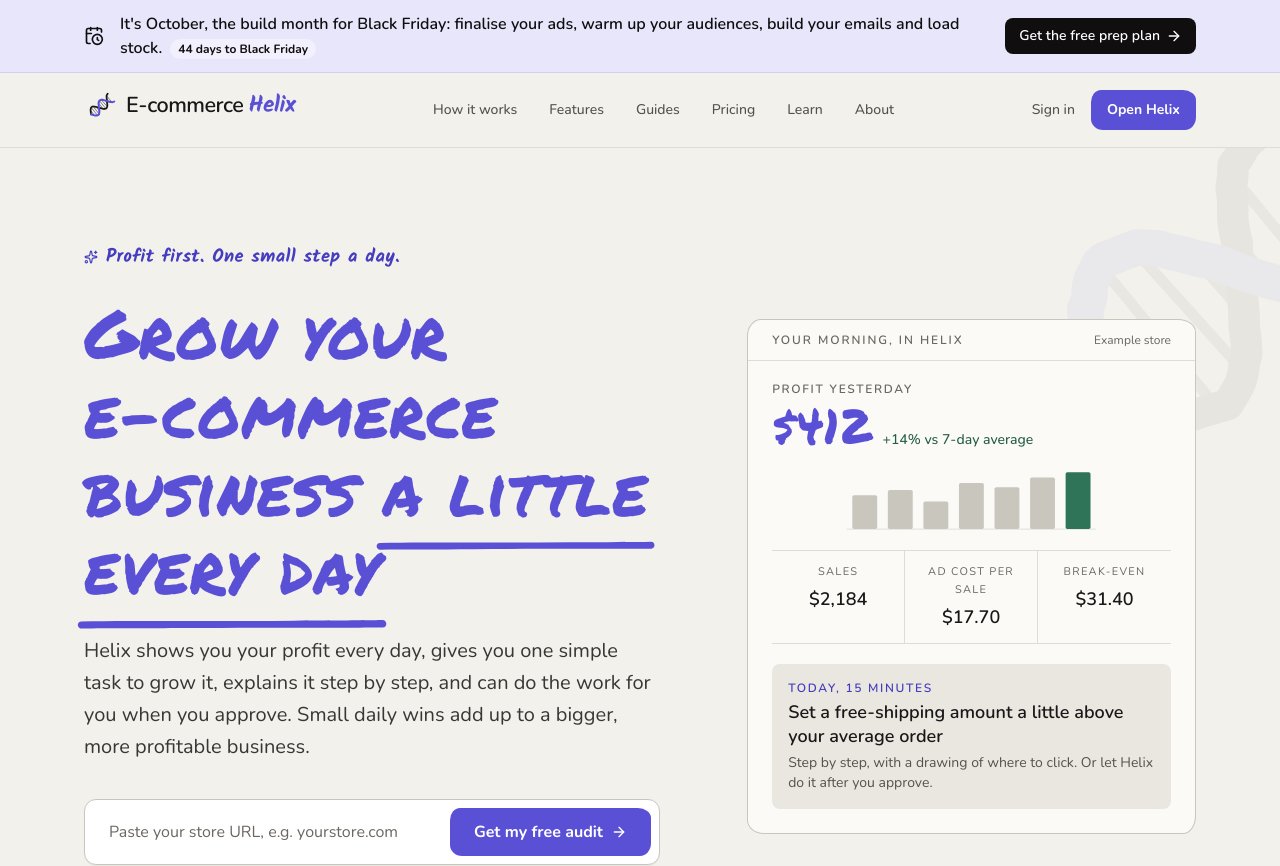
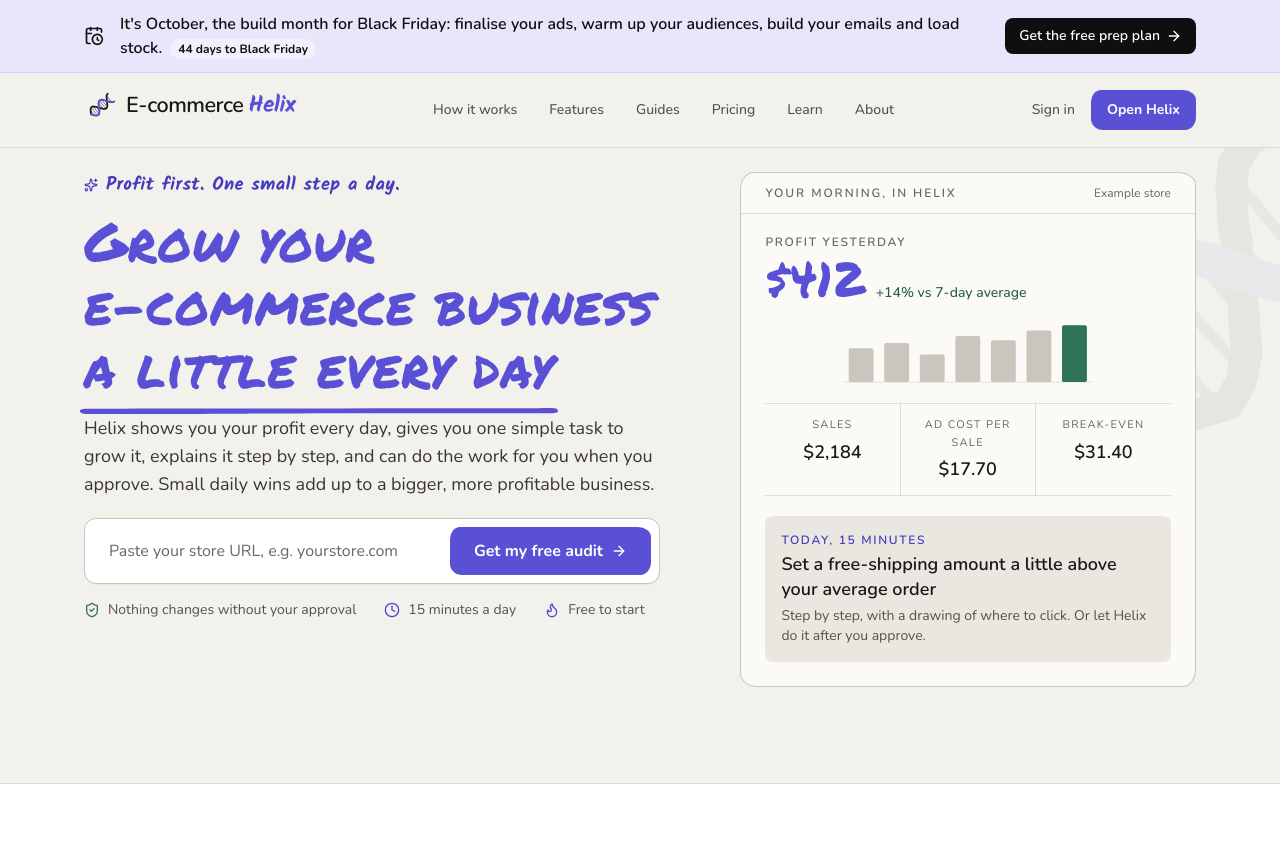
Before and after one commit to Astryks/Ecommercehelix, a Next.js app: page / in a window 1280 px wide. Shown: the top 866 px of the page. Built offline with nearby package versions, Linux system fonts and the light colour scheme.

Commit message:
Tighten homepage hero spacing so the audit box fits above the fold on short laptop screens

```diff
--- a/src/app/globals.css
+++ b/src/app/globals.css
@@ -209,3 +209,24 @@ a { text-underline-offset: 3px; }
 
 /* Room for the heavy underline so it never touches the next line. */
 :where(h1, h2, h3, p, blockquote):has(> .grad-text, > .scribble) { line-height: 1.38; }
+
+/* Hero: keep the URL box and trust line above the fold on short laptop screens (unlayered so it wins over utilities). */
+@media (max-height: 820px) {
+  .hero-sec { padding-top: 1.5rem; gap: 2.5rem; }
+  .hero-h1 { margin-top: 0.75rem; }
+  .hero-lead { margin-top: 1rem; }
+  .hero-form { margin-top: 1.25rem; }
+  .hero-trust { margin-top: 1rem; }
+}
+@media (min-width: 1024px) and (max-height: 820px) {
+  .hero-sec { align-items: start; }
+  .hero-h1 { font-size: 3.4rem; line-height: 1.02; }
+  .hero-lead { font-size: 1.125rem; line-height: 1.75rem; }
+}
+@media (min-width: 1024px) and (max-height: 660px) {
+  .hero-sec { padding-top: 1rem; }
+  .hero-h1 { margin-top: 0.5rem; font-size: 2.6rem; }
+  .hero-lead { margin-top: 0.75rem; font-size: 1rem; line-height: 1.5rem; }
+  .hero-form { margin-top: 1rem; }
+  .hero-trust { margin-top: 0.75rem; }
+}
--- a/src/app/page.tsx
+++ b/src/app/page.tsx
@@ -104,23 +104,23 @@ export default function Home() {
       <SiteHeader />
       <div className="relative overflow-hidden bg-paper">
         <HelixMark size={620} className="pointer-events-none absolute -right-40 -top-24 opacity-[0.05]" title="" />
-        <section className="relative mx-auto grid max-w-6xl items-center gap-14 px-5 pb-24 pt-16 md:pt-24 lg:grid-cols-[1.15fr_0.85fr]">
+        <section className="relative mx-auto grid max-w-6xl hero-sec items-center gap-14 px-5 pb-24 pt-10 md:pt-16 lg:grid-cols-[1.15fr_0.85fr]">
           <div>
             <p className="eyebrow flex items-center gap-2"><Sparkles className="h-3.5 w-3.5" aria-hidden /> Profit first. One small step a day.</p>
-            <h1 className="mt-6 text-5xl leading-[1.04] text-slate-900 sm:text-6xl lg:text-[4.25rem]">
+            <h1 className="hero-h1 mt-5 text-5xl leading-[1.04] text-slate-900 sm:text-6xl lg:text-[4.25rem]">
               Grow your <span className="whitespace-nowrap">e-commerce</span> business <span className="grad-text">a little every day</span>
             </h1>
-            <p className="lead mt-7 max-w-xl text-xl leading-8 text-slate-700">
+            <p className="hero-lead lead mt-6 max-w-xl text-xl leading-8 text-slate-700">
               Helix shows you your profit every day, gives you one simple task to grow it, explains it step by step, and can do the work for you when you approve. Small daily wins add up to a bigger, more profitable business.
             </p>
-            <form action="/start" method="get" className="mt-9 flex max-w-xl flex-col gap-2 rounded-xl border border-slate-300 bg-white p-2 shadow-[0_1px_0_rgba(26,23,24,0.04)] sm:flex-row">
+            <form action="/start" method="get" className="hero-form mt-8 flex max-w-xl flex-col gap-2 rounded-xl border border-slate-300 bg-white p-2 shadow-[0_1px_0_rgba(26,23,24,0.04)] sm:flex-row">
               <label htmlFor="url" className="sr-only">Paste your store URL</label>
               <input id="url" name="url" type="text" required placeholder="Paste your store URL, e.g. yourstore.com" className="flex-1 rounded-lg bg-transparent px-4 py-3 text-base text-slate-900 placeholder:text-slate-500 focus:outline-none" />
               <button className="btn-primary px-6 py-3 text-base" type="submit">
                 Get my free audit <ArrowRight className="h-4 w-4" aria-hidden />
               </button>
             </form>
-            <ul className="mt-6 flex flex-wrap gap-x-7 gap-y-2 text-sm text-slate-600">
+            <ul className="hero-trust mt-6 flex flex-wrap gap-x-7 gap-y-2 text-sm text-slate-600">
               <li className="flex items-center gap-2"><ShieldCheck className="h-4 w-4 text-emerald-600" aria-hidden /> Nothing changes without your approval</li>
               <li className="flex items-center gap-2"><Clock className="h-4 w-4 text-cyan-600" aria-hidden /> 15 minutes a day</li>
               <li className="flex items-center gap-2"><Flame className="h-4 w-4 text-cyan-600" aria-hidden /> Free to start</li>
```
